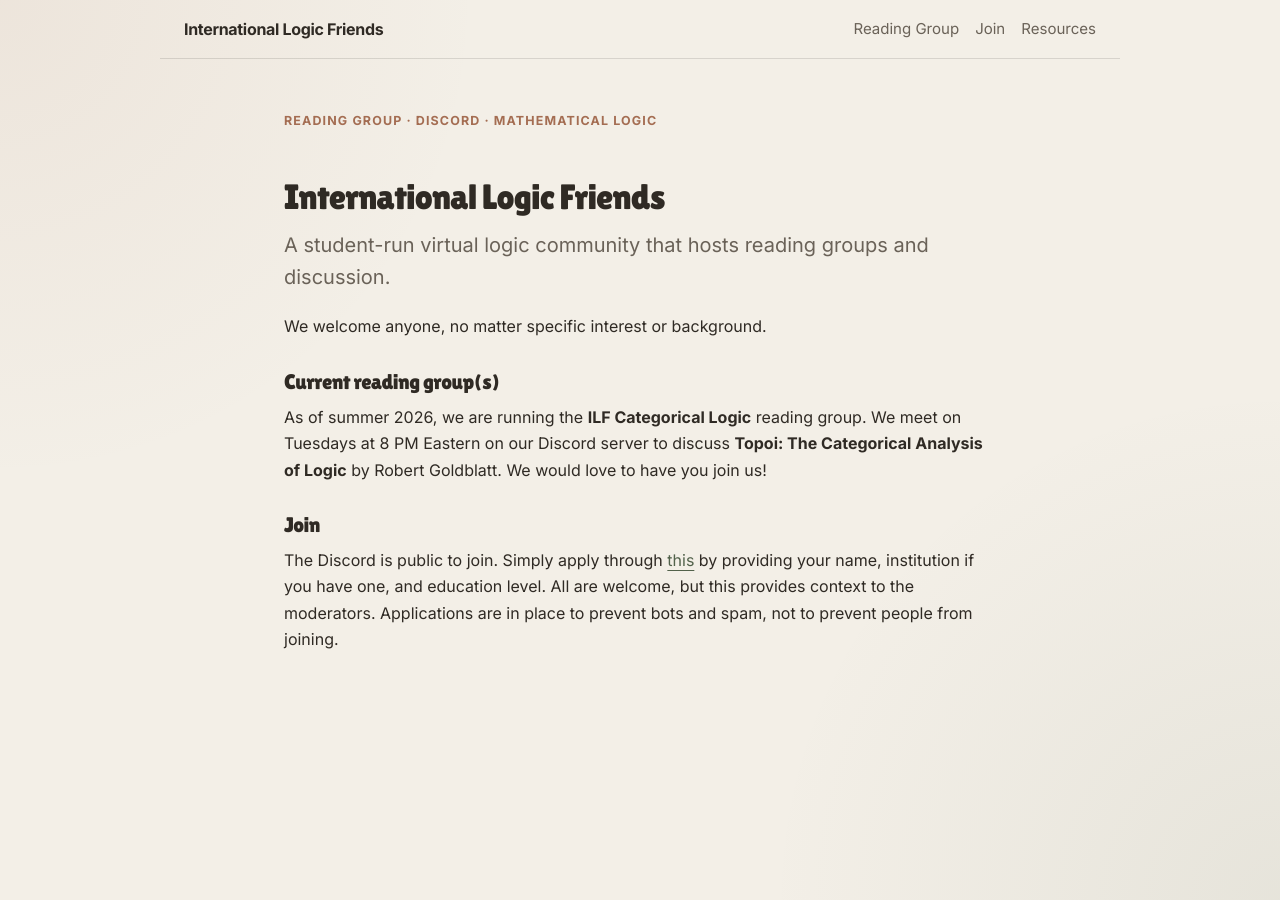
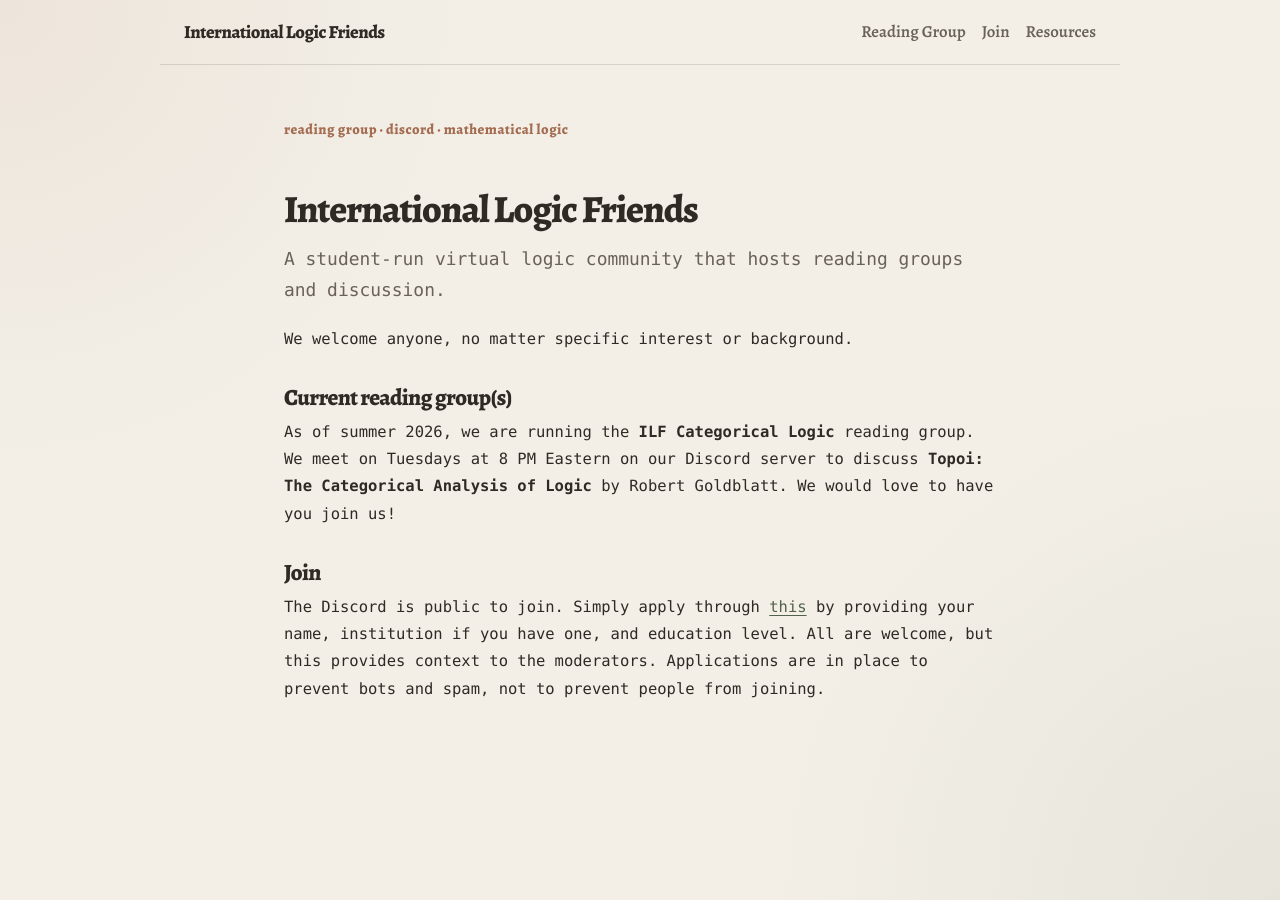
Before and after one commit to international-logic-friends/international-logic-friends.github.io, a Jekyll site: the page built from index.md, in a window 1280 px wide. Built offline with Jekyll 4.4.1, drawn with Linux system fonts in a browser that asks for light colours; some web fonts are replaced.

Commit message:
fonts update

```diff
--- a/_layouts/default.html
+++ b/_layouts/default.html
@@ -1,6 +1,6 @@
 <!doctype html>
  {% include nav.html %}
-<link href="https://fonts.googleapis.com/css2?family=Inter:wght@400;500;600;700&family=Lilita+One&display=swap" rel="stylesheet">
+<link href="https://fonts.googleapis.com/css2?family=Alegreya:wght@400;500;600;700;800&display=swap" rel="stylesheet">
   <head>
     <meta charset="utf-8">
     <title>{{ page.title }} | {{ site.title }}</title>
--- a/assets/css/style.scss
+++ b/assets/css/style.scss
@@ -1,5 +1,29 @@
 ---
 ---
+
+@font-face {
+  font-family: "Intel One Mono";
+  src: url("../fonts/IntelOneMono-Regular.woff2") format("woff2");
+  font-weight: 400;
+  font-style: normal;
+  font-display: swap;
+}
+
+@font-face {
+  font-family: "Intel One Mono";
+  src: url("../fonts/IntelOneMono-Medium.woff2") format("woff2");
+  font-weight: 500;
+  font-style: normal;
+  font-display: swap;
+}
+
+@font-face {
+  font-family: "Intel One Mono";
+  src: url("../fonts/IntelOneMono-Bold.woff2") format("woff2");
+  font-weight: 700;
+  font-style: normal;
+  font-display: swap;
+}
 
 :root {
   --bg: #f3efe7;
@@ -16,6 +40,9 @@
   --radius: 16px;
   --measure: 760px;
   --wide: 960px;
+
+  --serif: "Alegreya", Georgia, serif;
+  --mono: "Intel One Mono", ui-monospace, SFMono-Regular, Menlo, Monaco, Consolas, monospace;
 }
 
 * {
@@ -34,9 +61,9 @@ body {
     radial-gradient(circle at bottom right, rgba(82, 98, 75, 0.08), transparent 32rem),
     var(--bg);
   color: var(--text);
-  font-family: "Inter", system-ui, -apple-system, BlinkMacSystemFont, "Segoe UI", sans-serif;
-  font-size: 16px;
-  line-height: 1.65;
+  font-family: var(--mono);
+  font-size: 15.5px;
+  line-height: 1.75;
 }
 
 /* Navigation */
@@ -54,8 +81,10 @@ body {
 
 .site-title {
   color: var(--text);
-  font-weight: 700;
-  letter-spacing: -0.02em;
+  font-family: var(--serif);
+  font-size: 1.15rem;
+  font-weight: 800;
+  letter-spacing: -0.025em;
   text-decoration: none;
 }
 
@@ -67,7 +96,9 @@ body {
   display: flex;
   gap: 1rem;
   flex-wrap: wrap;
-  font-size: 0.94rem;
+  font-family: var(--serif);
+  font-size: 1.05rem;
+  font-weight: 600;
 }
 
 .nav-links a {
@@ -96,26 +127,26 @@ main,
 h1,
 h2,
 h3 {
-  font-family: "Lilita One", Georgia, serif;
+  font-family: var(--serif);
   color: var(--text);
-  font-weight: 400;
-  line-height: 1.02;
-  letter-spacing: -0.025em;
+  font-weight: 800;
+  line-height: 1.04;
+  letter-spacing: -0.03em;
 }
 
 h1 {
-  font-size: clamp(2.15rem, 5vw, 3.45rem);
+  font-size: clamp(2.35rem, 5vw, 3.8rem);
   margin: 0 0 1rem;
 }
 
 h2 {
-  font-size: clamp(1.6rem, 3vw, 2.2rem);
+  font-size: clamp(1.75rem, 3vw, 2.4rem);
   margin-top: 3rem;
   margin-bottom: 0.85rem;
 }
 
 h3 {
-  font-size: 1.32rem;
+  font-size: 1.45rem;
   margin-top: 2rem;
   margin-bottom: 0.65rem;
 }
@@ -124,10 +155,14 @@ p {
   margin: 0 0 1.25rem;
 }
 
+strong {
+  font-weight: 700;
+}
+
 .lede {
-  font-family: "Inter", system-ui, -apple-system, BlinkMacSystemFont, "Segoe UI", sans-serif;
-  font-size: clamp(1.08rem, 2vw, 1.25rem);
-  line-height: 1.6;
+  font-family: var(--mono);
+  font-size: clamp(1rem, 1.8vw, 1.12rem);
+  line-height: 1.72;
   color: var(--muted);
   max-width: 680px;
 }
@@ -167,10 +202,11 @@ hr {
 
 .kicker {
   color: var(--accent);
-  font-size: 0.78rem;
-  font-weight: 700;
-  letter-spacing: 0.09em;
-  text-transform: uppercase;
+  font-family: var(--serif);
+  font-size: 0.9rem;
+  font-weight: 800;
+  letter-spacing: 0.035em;
+  text-transform: lowercase;
   margin-bottom: 0.65rem;
 }
 
@@ -179,7 +215,7 @@ hr {
 }
 
 .small {
-  font-size: 0.92rem;
+  font-size: 0.9rem;
 }
 
 /* Buttons */
@@ -199,8 +235,10 @@ hr {
   padding: 0.62rem 0.95rem;
   color: var(--text);
   background: var(--surface);
+  font-family: var(--serif);
+  font-size: 1.05rem;
+  font-weight: 700;
   text-decoration: none;
-  font-weight: 600;
   box-shadow: 0 8px 24px rgba(47, 42, 36, 0.05);
   transition:
     transform 160ms ease,
@@ -225,7 +263,7 @@ hr {
 
 @media (max-width: 700px) {
   body {
-    font-size: 16px;
+    font-size: 15px;
   }
 
   .site-nav {
@@ -243,7 +281,7 @@ hr {
   }
 
   h1 {
-    font-size: clamp(2rem, 12vw, 3rem);
+    font-size: clamp(2.1rem, 12vw, 3.1rem);
   }
 }
 
```
